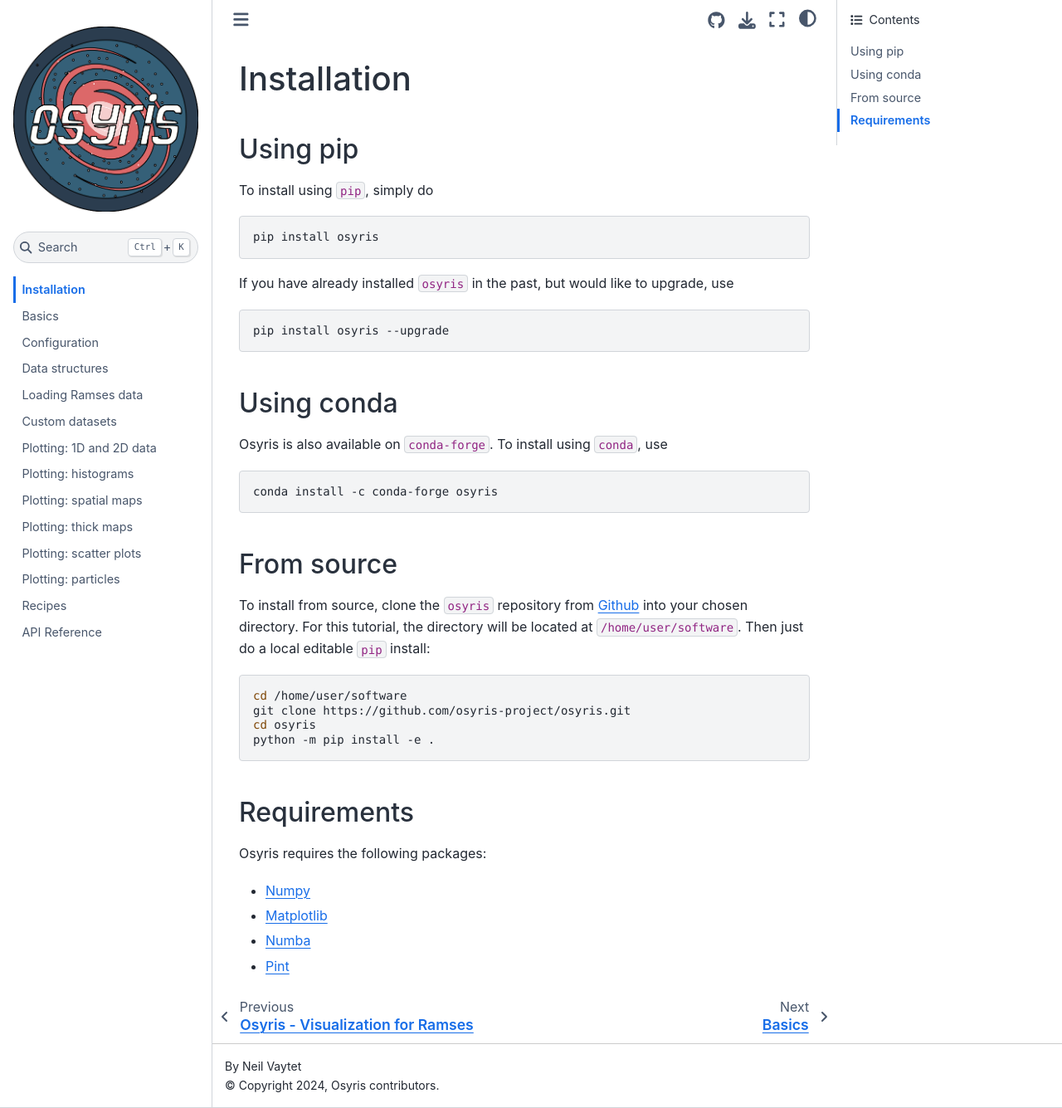
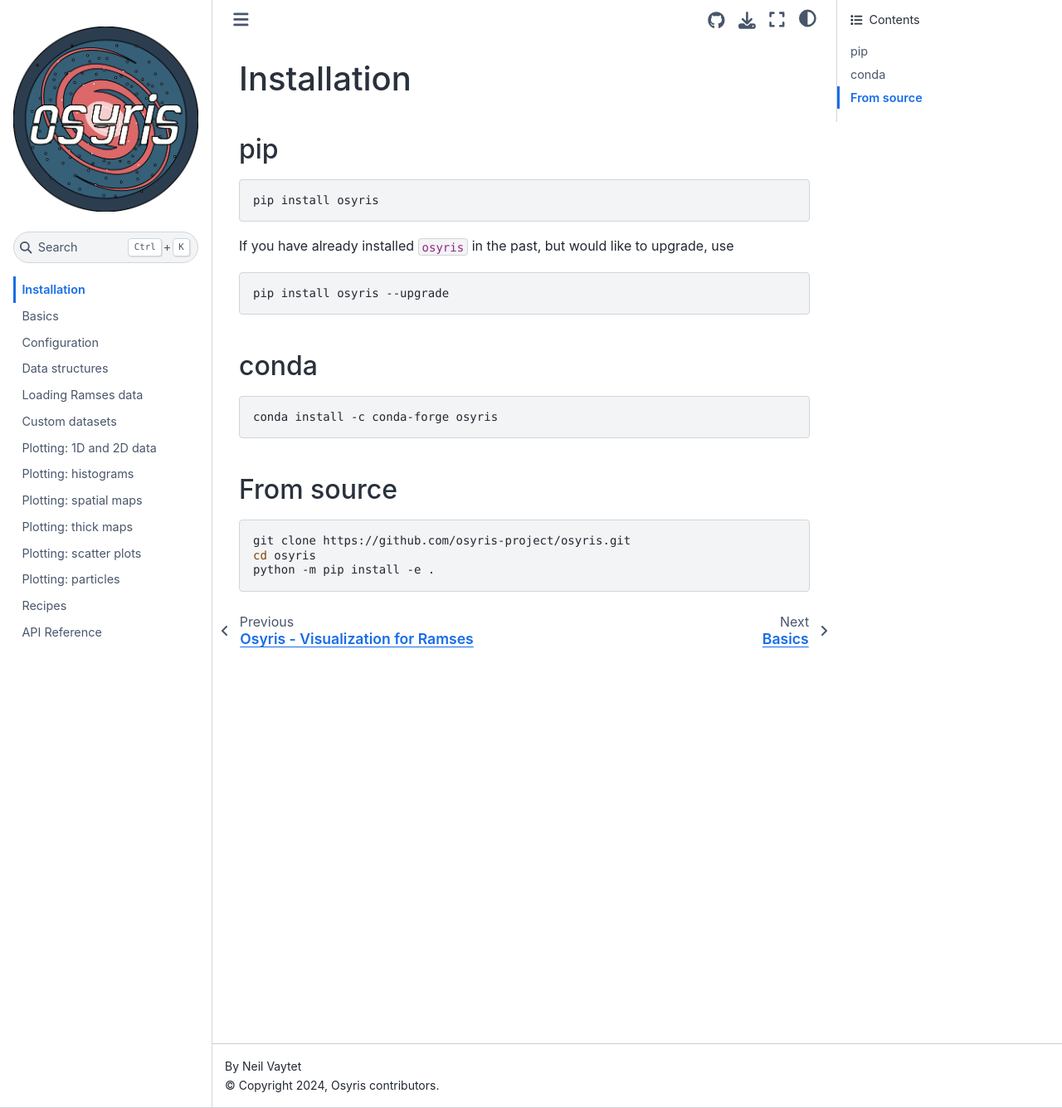
Before and after one commit to osyris-project/osyris, a Sphinx documentation site: the page built from docs/installation.rst, in a window 1280 px wide and 1335 px high. Shown: the whole window at 83% size. Built offline with Sphinx 7.4.7 and the Sphinx Book theme 1.1.4, drawn with Linux system fonts in a browser that asks for light colours.

Commit message:
remove noise in installation instructions

```diff
--- a/docs/installation.rst
+++ b/docs/installation.rst
@@ -2,10 +2,8 @@
 Installation
 ************
 
-Using pip
-=========
-
-To install using ``pip``, simply do
+pip
+===
 
 .. code-block:: bash
 
@@ -17,10 +15,8 @@ If you have already installed ``osyris`` in the past, but would like to upgrade,
 
    pip install osyris --upgrade
 
-Using conda
-===========
-
-Osyris is also available on ``conda-forge``. To install using ``conda``, use
+conda
+=====
 
 .. code-block:: bash
 
@@ -29,24 +25,8 @@ Osyris is also available on ``conda-forge``. To install using ``conda``, use
 From source
 ===========
 
-To install from source, clone the ``osyris`` repository from `Github <https://github.com/osyris-project/osyris>`_
-into your chosen directory.
-For this tutorial, the directory will be located at ``/home/user/software``.
-Then just do a local editable ``pip`` install:
-
 .. code-block:: bash
 
-   cd /home/user/software
    git clone https://github.com/osyris-project/osyris.git
    cd osyris
    python -m pip install -e .
-
-Requirements
-============
-
-Osyris requires the following packages:
-
-- `Numpy <https://numpy.org>`_
-- `Matplotlib <https://matplotlib.org>`_
-- `Numba <https://numba.pydata.org>`_
-- `Pint <https://pint.readthedocs.io>`_
```
